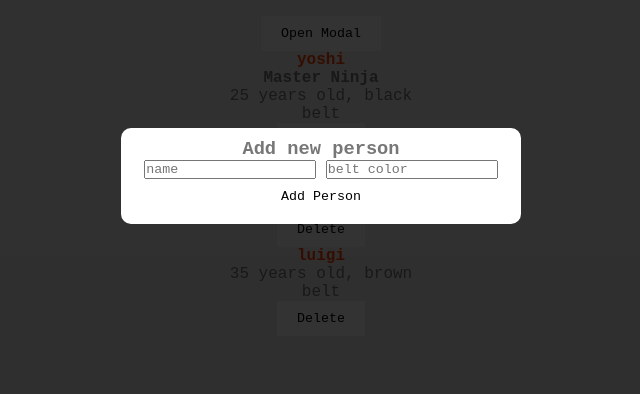
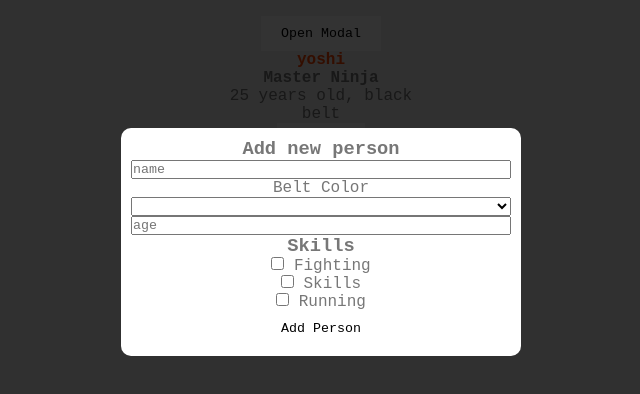
Before and after one commit to dking1342/svelte-intro, a Svelte app: page / in a window 1280 px wide. Both pictures are taken after a click on the button "Open Modal". Shown: the top 394 px of the page, without its empty margins (319-959 px from the left). Built offline with nearby package versions, Linux system fonts and the light colour scheme.

Commit message:
reviewed forms

```diff
--- a/src/App.svelte
+++ b/src/App.svelte
@@ -1,5 +1,6 @@
 <script lang="ts">
-  import Modal from "./components/Model.svelte";
+  import AddPersonForm from "./components/AddPersonForm.svelte";
+import Modal from "./components/Model.svelte";
   interface People {
     name: string;
     beltColor: string;
@@ -28,14 +29,7 @@
   {showModal}
   on:click={toggleModal}
 >
-  <form>
-    <input type="text" name="name" id="name" placeholder="name">
-    <input type="text" name="beltColor" id="beltColor" placeholder="belt color">
-    <button>Add Person</button>
-  </form>
-  <div slot="title">
-    <h3>Add new person</h3>
-  </div>
+  <AddPersonForm />
 </Modal>
 <main>
   <button on:click|once={toggleModal}>Open Modal</button>
--- /dev/null
+++ b/src/components/AddPersonForm.svelte
@@ -0,0 +1,93 @@
+<script lang="ts">
+  let name: string = "";
+  let beltColor: "black" | "brown" | "orange" | "white" | "" = "";
+  let age: number;
+  // let hasFighting:boolean = false;
+  // let hasSneaking:boolean = false;
+  // let hasRunning:boolean = false;
+  let skills: string[] = [];
+
+  const handleSubmit = () => {
+    console.log(name, beltColor, age, skills);
+  };
+</script>
+
+<h3>Add new person</h3>
+<form on:submit|preventDefault={handleSubmit}>
+  <input
+    type="text"
+    name="name"
+    id="name"
+    placeholder="name"
+    bind:value={name}
+  />
+  <label for="beltColor">Belt Color</label>
+  <select name="beltColor" id="beltColor" bind:value={beltColor}>
+    <option value="null" selected disabled>Select a color</option>
+    <option value="black">black</option>
+    <option value="black">orange</option>
+    <option value="black">brown</option>
+    <option value="black">white</option>
+  </select>
+  <!-- <input
+    type="text"
+    name="beltColor"
+    id="beltColor"
+    placeholder="belt color"
+    bind:value={beltColor}
+  /> -->
+  <input type="number" min="0" bind:value={age} placeholder="age" />
+  <h3>Skills</h3>
+  <!-- <div>
+    <input type="checkbox" name="fighting" id="fighting" bind:checked={hasFighting}>
+    <label for="fighting">Fighting</label>
+  </div>
+  <div>
+    <input type="checkbox" name="sneaking" id="sneaking" bind:checked={hasSneaking}>
+    <label for="sneaking">Skills</label>
+  </div>
+  <div>
+    <input type="checkbox" name="running" id="running" bind:checked={hasRunning}>
+    <label for="running">Running</label>
+  </div> -->
+  <div>
+    <input
+      type="checkbox"
+      name="fighting"
+      id="fighting"
+      bind:group={skills}
+      value="fighting"
+    />
+    <label for="fighting">Fighting</label>
+  </div>
+  <div>
+    <input
+      type="checkbox"
+      name="sneaking"
+      id="sneaking"
+      bind:group={skills}
+      value="sneaking"
+    />
+    <label for="sneaking">Skills</label>
+  </div>
+  <div>
+    <input
+      type="checkbox"
+      name="running"
+      id="running"
+      bind:group={skills}
+      value="running"
+    />
+    <label for="running">Running</label>
+  </div>
+
+  <button type="submit">Add Person</button>
+</form>
+
+<!-- markup (zero or more items) goes here -->
+<style>
+  form {
+    display: flex;
+    flex-direction: column;
+  }
+</style>
```
